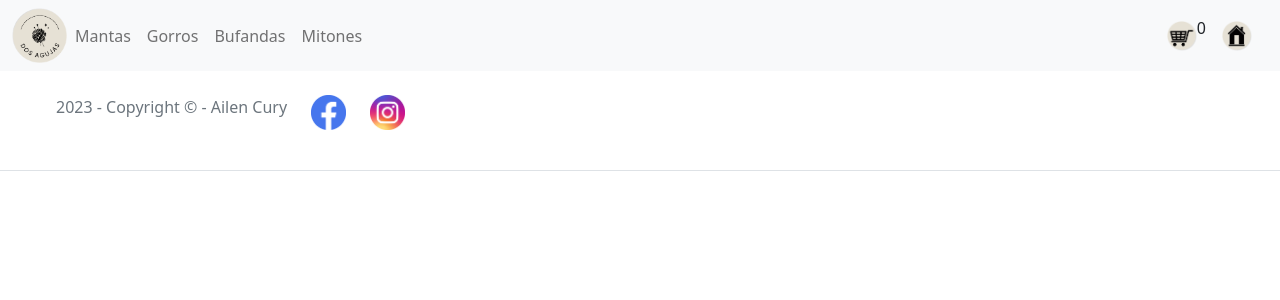
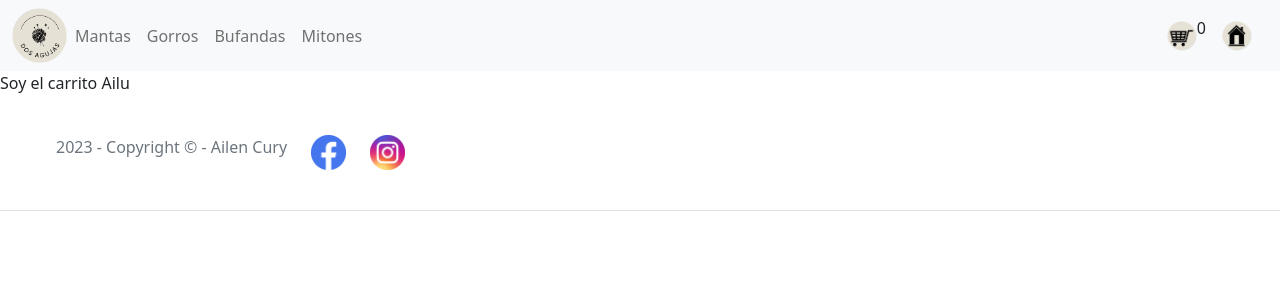
Before and after one commit to curyAilen/dosAgujas, a React (Create React App) app: page /cart in a window 1280 px wide. Shown: the top 300 px of the page. Built offline with nearby package versions, Linux system fonts and the light colour scheme.

Commit message:
Intento de carrito

```diff
--- a/src/App.js
+++ b/src/App.js
@@ -3,21 +3,24 @@ import Footer from "./components/Footer/Footer";
 import ItemDetailContainer from "./components/ItemDetailContainer/ItemDetailContainer";
 import ItemListContainer from "./components/ItemListContainer/ItemListContainer";
 import NavBar from "./components/NavBar/NavBar";
-
-
+import Cart from "./components/page/Cart";
+import CustomProvider from "./components/CustomProvider";
 
 const App = () => {
   return (
 
     <BrowserRouter>
+      <CustomProvider>
         <NavBar />
         <Routes>
           <Route path="/" element={<ItemListContainer />} />
           <Route path="/categoria/:categoriaId" element={<ItemListContainer />} />
           <Route path="/detalle/:id" element={<ItemDetailContainer />} />
+          <Route path="/cart" element={<Cart />} />
         </Routes>
 
         <Footer />
+      </CustomProvider>
     </BrowserRouter>
 
   )
--- /dev/null
+++ b/src/components/CustomProvider.js
@@ -0,0 +1,34 @@
+import { createContext, useState } from "react"
+export const contexto = createContext();
+
+const { Provider } = contexto
+
+
+const CustomProvider = ({children}) => {
+  const [cart, setCart] = useState([]);
+  const [nombre,setNombre] = useState("Ailu");
+
+
+  const addItem = (item) => {
+    setCart([...cart, item]);
+  };
+
+  const removeItem = (itemId) => {
+    setCart(cart.filter((item) => item.id !== itemId));
+  };
+
+  const valorDelContexto = {
+    cart: cart,
+    addItem: addItem,
+    removeItem: removeItem,
+    nombre : nombre,
+    carrito : []
+  }
+ return (
+    <Provider value={valorDelContexto}>
+      {children}
+    </Provider>
+  )
+}
+
+export default CustomProvider;
--- a/src/components/NavBar/NavBar.js
+++ b/src/components/NavBar/NavBar.js
@@ -32,8 +32,7 @@ const Header = () => {
             </ul>
           </div>
           <CartWidget />
-            <Link to="/cuenta" className=" align-items-center text-reset me-3" >
-
+            <Link to="/cart" className=" align-items-center text-reset me-3" >
             <img src="/images/user.png" height="30" alt="Dos Agujas Logo" loading="lazy" ></img>
             </Link>
 
--- /dev/null
+++ b/src/components/page/Cart.js
@@ -0,0 +1,15 @@
+import { useContext } from "react"
+import { contexto } from "../CustomProvider";
+
+function Cart() {
+    const { cart, addItem, removeItem, nombre } = useContext(contexto);
+
+
+    return (
+      <div>
+      <p>Soy el carrito {nombre}</p>
+      </div>
+    );
+  }
+
+  export default Cart;
```
Also changed, not shown: src/components/CartContainer/CartContainer.js (added). Lines whose indentation alone changed are shown as unchanged.
